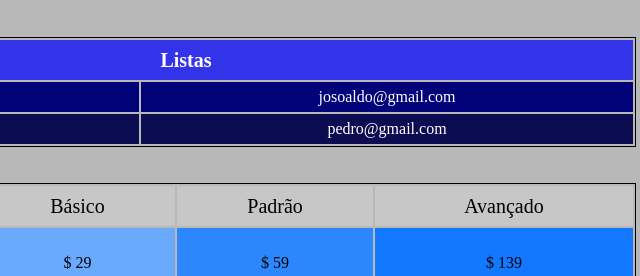
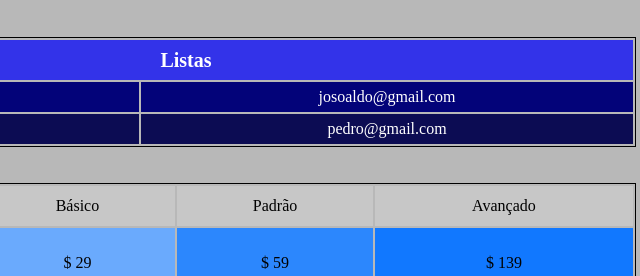
Before and after one commit to DaniloHY/Senac, a plain HTML site: page Aula4/index.html in a window 1280 px wide. Shown: the top 276 px of the page, 454-1094 px from the left. Drawn offline with Linux system fonts and the light colour scheme.

Commit message:
Add files via upload

```diff
--- a/Aula4/css/style.css
+++ b/Aula4/css/style.css
@@ -41,6 +41,13 @@ table {
     text-align: center;
 }
 
+tr {
+    text-align: center;
+    background: rgb(199, 199, 199);
+    color: black;
+}
+
+/*
 .prime{
     font-size: 20px;
     background: rgb(199, 199, 199);
@@ -81,7 +88,7 @@ table {
     color: black;
     text-align: center;
 }
-
+*/
 button{
     width: 130px;
     height: 25px;
```
Also changed, not shown: Aula4/index.html (line endings or trailing spaces).
